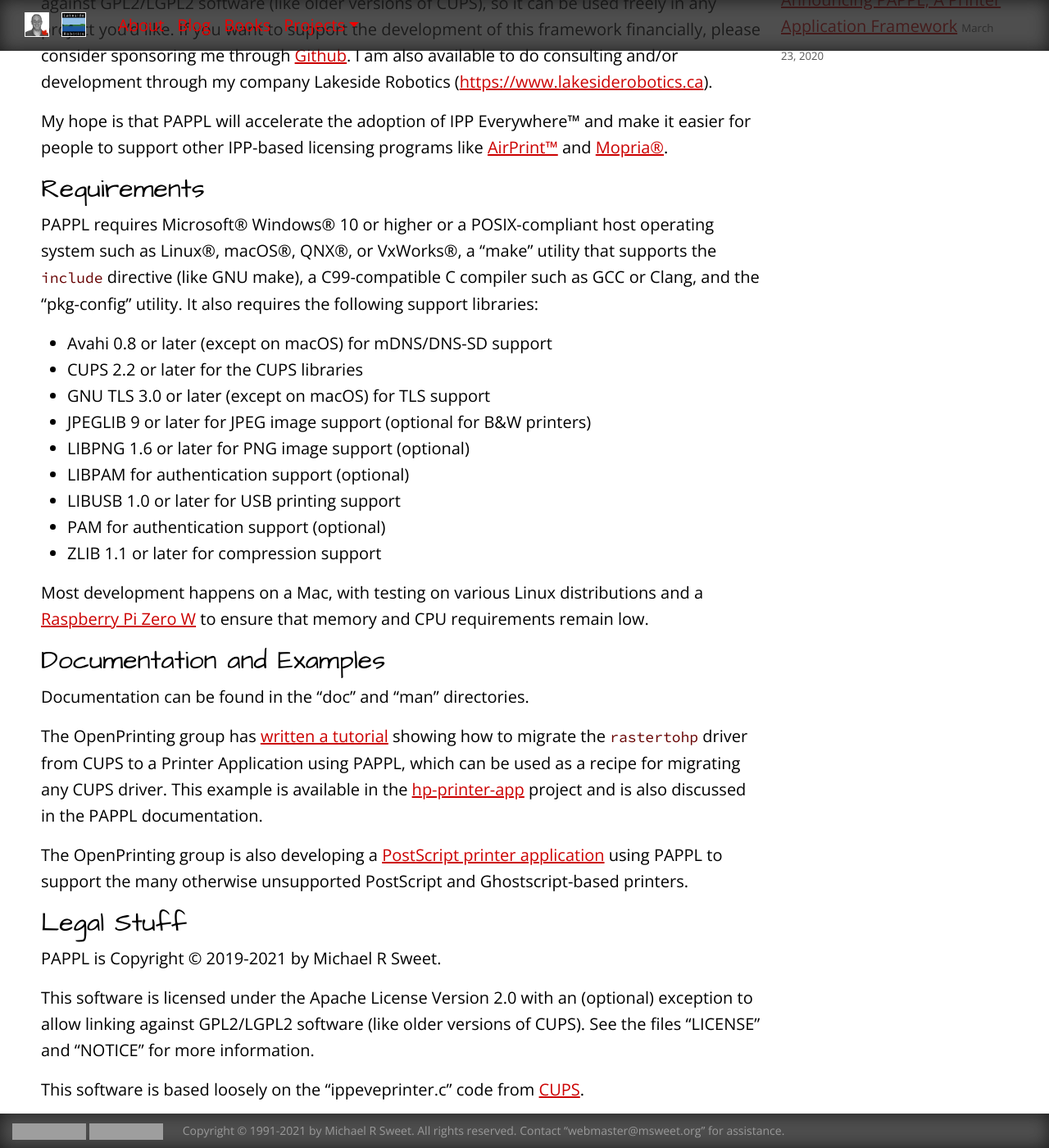
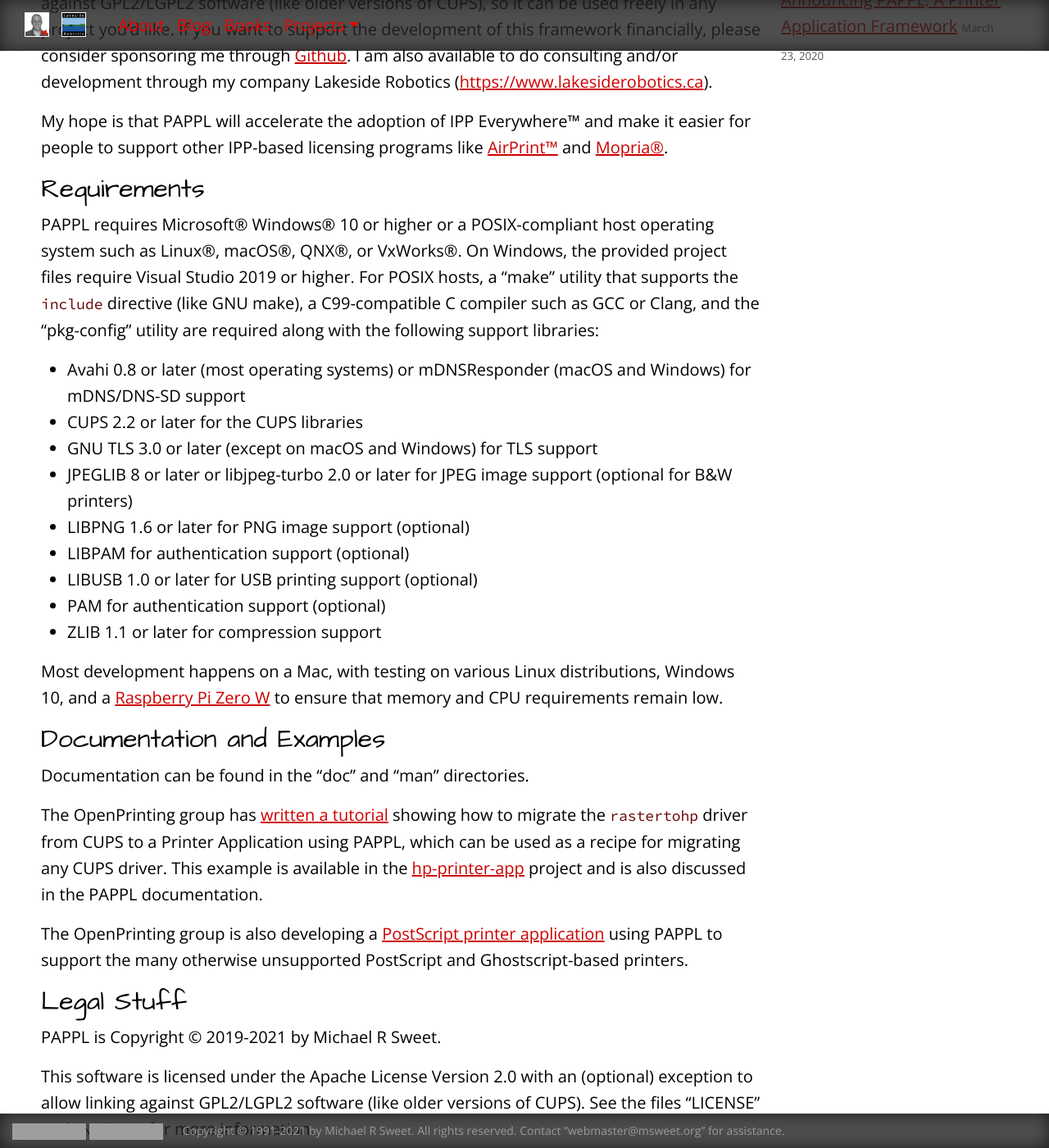
Before and after one commit to michaelrsweet/michaelrsweet.github.com, a Jekyll site: the page built from pappl/index.md, in a window 1280 px wide and 1400 px high, scrolled down 638 px. Shown: the whole window at 82% size. Built offline with Jekyll 4.4.1, drawn with Linux system fonts in a browser that asks for light colours; grey boxes are pictures that could not be loaded.

Commit message:
Update Windows info.

```diff
--- a/pappl/index.md
+++ b/pappl/index.md
@@ -46,24 +46,27 @@
 ------------
 
 PAPPL requires Microsoft® Windows® 10 or higher or a POSIX-compliant host
-operating system such as Linux®, macOS®, QNX®, or VxWorks®, a "make" utility
-that supports the `include` directive (like GNU make), a C99-compatible C
-compiler such as GCC or Clang, and the "pkg-config" utility.  It also requires
-the following support libraries:
+operating system such as Linux®, macOS®, QNX®, or VxWorks®.  On Windows, the
+provided project files require Visual Studio 2019 or higher.  For POSIX hosts,
+a "make" utility that supports the `include` directive (like GNU make), a
+C99-compatible C compiler such as GCC or Clang, and the "pkg-config" utility
+are required along with the following support libraries:
 
-- Avahi 0.8 or later (except on macOS) for mDNS/DNS-SD support
+- Avahi 0.8 or later (most operating systems) or mDNSResponder (macOS and
+  Windows) for mDNS/DNS-SD support
 - CUPS 2.2 or later for the CUPS libraries
-- GNU TLS 3.0 or later (except on macOS) for TLS support
-- JPEGLIB 9 or later for JPEG image support (optional for B&W printers)
+- GNU TLS 3.0 or later (except on macOS and Windows) for TLS support
+- JPEGLIB 8 or later or libjpeg-turbo 2.0 or later for JPEG image support
+  (optional for B&W printers)
 - LIBPNG 1.6 or later for PNG image support (optional)
 - LIBPAM for authentication support (optional)
-- LIBUSB 1.0 or later for USB printing support
+- LIBUSB 1.0 or later for USB printing support (optional)
 - PAM for authentication support (optional)
 - ZLIB 1.1 or later for compression support
 
-Most development happens on a Mac, with testing on various Linux distributions
-and a [Raspberry Pi Zero W][7] to ensure that memory and CPU requirements
-remain low.
+Most development happens on a Mac, with testing on various Linux distributions,
+Windows 10, and a [Raspberry Pi Zero W][7] to ensure that memory and CPU
+requirements remain low.
 
 
 Documentation and Examples
```
